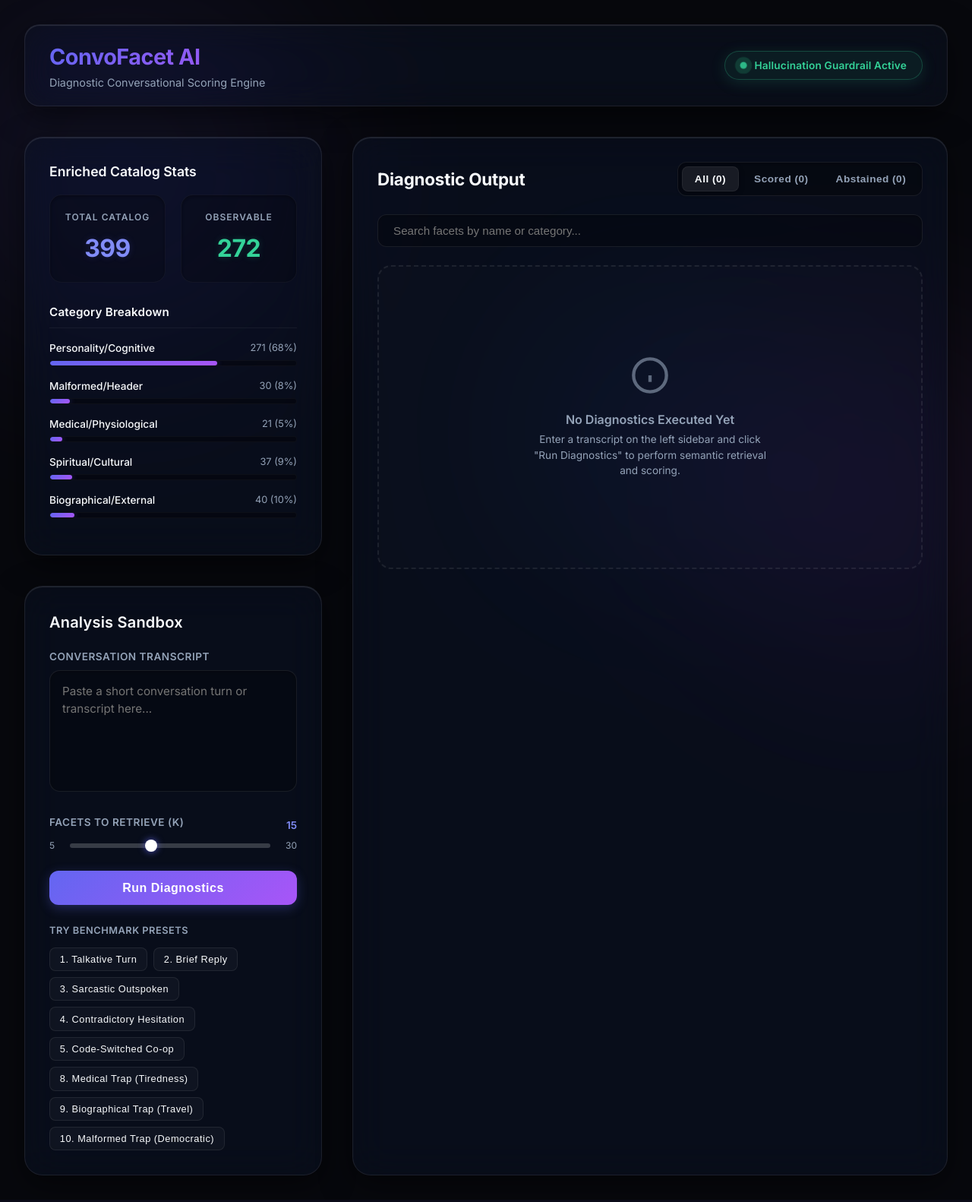
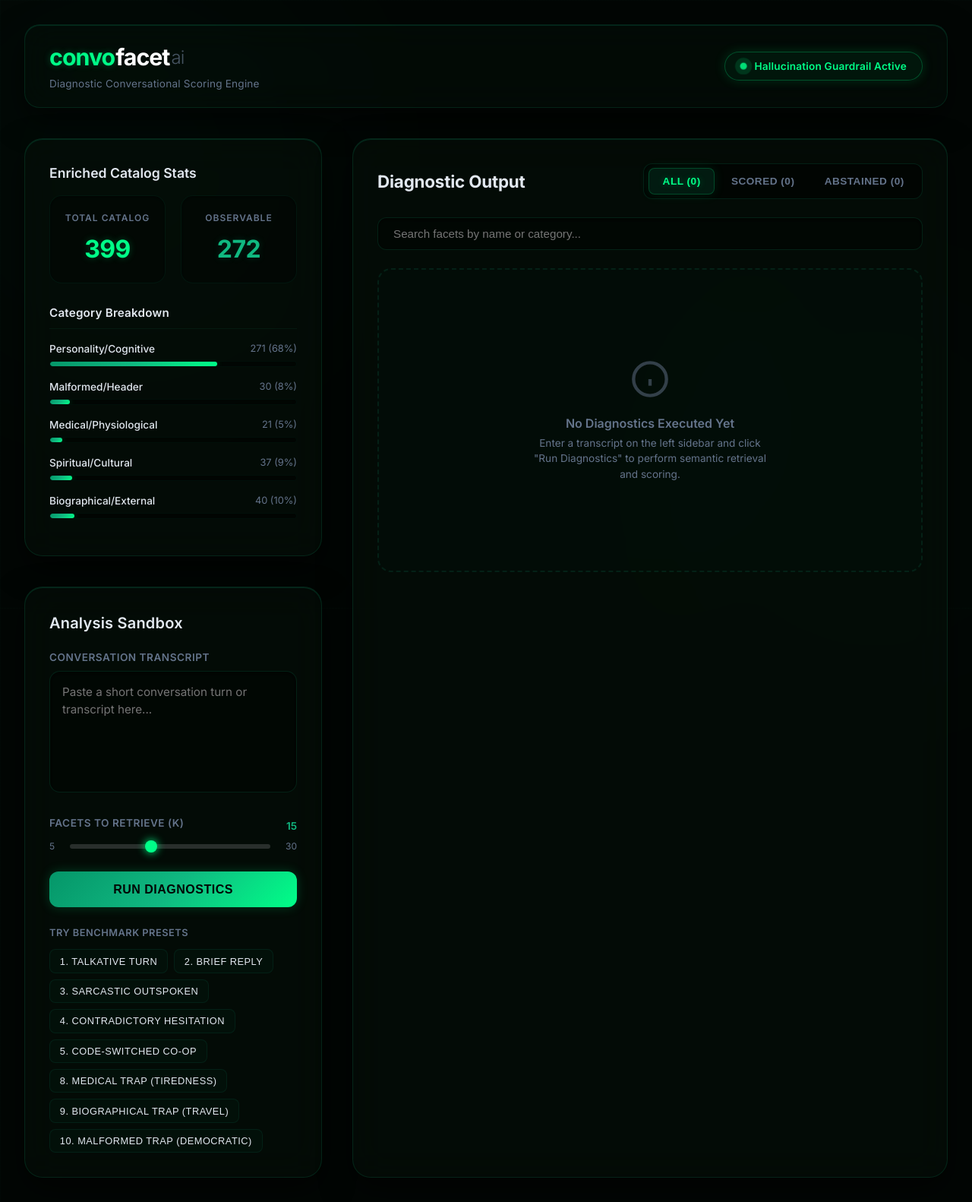
Before and after one commit to Kshitij1912/convofacet-ai, a FastAPI app: page / in a window 1280 px wide. Shown: the whole page at 76% size. Run offline with FastAPI, Linux system fonts and the light colour scheme.

Commit message:
style: redesign frontend to match dark cyber-green convai aesthetic with tech grid and neon glows

```diff
--- a/templates/index.html
+++ b/templates/index.html
@@ -10,25 +10,25 @@
     <link href="https://fonts.googleapis.com/css2?family=Inter:wght@300;400;500;600;700&display=swap" rel="stylesheet">
     <style>
         :root {
-            --bg-color: #07080d;
-            --panel-bg: rgba(13, 20, 38, 0.45);
-            --panel-border: rgba(255, 255, 255, 0.08);
-            --primary: #818cf8;
-            --primary-gradient: linear-gradient(135deg, #6366f1 0%, #a855f7 100%);
-            --primary-glow: rgba(99, 102, 241, 0.25);
-            --accent: #34d399;
-            --accent-bg: rgba(52, 211, 153, 0.08);
-            --accent-border: rgba(52, 211, 153, 0.25);
+            --bg-color: #020604;
+            --panel-bg: rgba(6, 16, 10, 0.55);
+            --panel-border: rgba(16, 185, 129, 0.15);
+            --primary: #10b981;
+            --primary-gradient: linear-gradient(135deg, #059669 0%, #10b981 50%, #00ff88 100%);
+            --primary-glow: rgba(16, 185, 129, 0.2);
+            --accent: #00ff88;
+            --accent-bg: rgba(0, 255, 136, 0.05);
+            --accent-border: rgba(0, 255, 136, 0.25);
             --warning: #fbbf24;
-            --warning-bg: rgba(251, 191, 36, 0.08);
+            --warning-bg: rgba(251, 191, 36, 0.05);
             --warning-border: rgba(251, 191, 36, 0.25);
-            --danger: #f87171;
-            --danger-bg: rgba(248, 113, 113, 0.08);
-            --danger-border: rgba(248, 113, 113, 0.25);
-            --text-main: #f8fafc;
-            --text-muted: #94a3b8;
-            --glass-shadow: 0 12px 40px 0 rgba(0, 0, 0, 0.5);
-            --inner-glow: inset 0 1px 1px 0 rgba(255, 255, 255, 0.12);
+            --danger: #ef4444;
+            --danger-bg: rgba(239, 68, 68, 0.05);
+            --danger-border: rgba(239, 68, 68, 0.25);
+            --text-main: #e2e8f0;
+            --text-muted: #64748b;
+            --glass-shadow: 0 16px 40px 0 rgba(0, 0, 0, 0.6);
+            --inner-glow: inset 0 1px 1px 0 rgba(16, 185, 129, 0.2);
         }
 
         * {
@@ -46,17 +46,22 @@
             line-height: 1.5;
             position: relative;
             overflow-x: hidden;
+            background-image:
+                linear-gradient(rgba(16, 185, 129, 0.02) 1px, transparent 1px),
+                linear-gradient(90deg, rgba(16, 185, 129, 0.02) 1px, transparent 1px);
+            background-size: 35px 35px;
+            background-attachment: fixed;
         }
 
         /* Ambient Background Glows */
         .bg-glow {
             position: fixed;
             border-radius: 50%;
-            filter: blur(120px);
-            opacity: 0.35;
+            filter: blur(140px);
+            opacity: 0.25;
             z-index: -1;
             pointer-events: none;
-            animation: float 20s ease-in-out infinite alternate;
+            animation: float 25s ease-in-out infinite alternate;
         }
 
         .bg-glow-1 {
@@ -64,8 +69,8 @@
             left: -10%;
             width: 45vw;
             height: 45vw;
-            background: radial-gradient(circle, rgba(99, 102, 241, 0.4) 0%, rgba(168, 85, 247, 0.1) 70%, transparent 100%);
-            animation-duration: 25s;
+            background: radial-gradient(circle, rgba(16, 185, 129, 0.25) 0%, rgba(5, 150, 105, 0.05) 70%, transparent 100%);
+            animation-duration: 28s;
         }
 
         .bg-glow-2 {
@@ -73,9 +78,9 @@
             right: -10%;
             width: 40vw;
             height: 40vw;
-            background: radial-gradient(circle, rgba(168, 85, 247, 0.35) 0%, rgba(236, 72, 153, 0.1) 70%, transparent 100%);
-            animation-duration: 18s;
-            animation-delay: -5s;
+            background: radial-gradient(circle, rgba(5, 150, 105, 0.2) 0%, rgba(0, 255, 136, 0.03) 70%, transparent 100%);
+            animation-duration: 22s;
+            animation-delay: -6s;
         }
 
         .bg-glow-3 {
@@ -84,14 +89,14 @@
             transform: translate(-50%, -50%);
             width: 35vw;
             height: 35vw;
-            background: radial-gradient(circle, rgba(59, 130, 246, 0.3) 0%, rgba(99, 102, 241, 0.05) 70%, transparent 100%);
-            animation-duration: 30s;
-            animation-delay: -10s;
+            background: radial-gradient(circle, rgba(16, 185, 129, 0.15) 0%, rgba(5, 150, 105, 0.02) 70%, transparent 100%);
+            animation-duration: 35s;
+            animation-delay: -12s;
         }
 
         @keyframes float {
             0% { transform: translateY(0) scale(1) rotate(0deg); }
-            100% { transform: translateY(40px) scale(1.08) rotate(15deg); }
+            100% { transform: translateY(30px) scale(1.05) rotate(10deg); }
         }
 
         header {
@@ -100,7 +105,7 @@
             display: flex;
             justify-content: space-between;
             align-items: center;
-            background: rgba(15, 23, 42, 0.35);
+            background: rgba(6, 16, 10, 0.4);
             backdrop-filter: blur(20px) saturate(180%);
             -webkit-backdrop-filter: blur(20px) saturate(180%);
             border: 1px solid var(--panel-border);
@@ -110,18 +115,34 @@
         }
 
         .logo-section h1 {
-            font-size: 1.8rem;
+            font-size: 1.9rem;
             font-weight: 700;
-            background: var(--primary-gradient);
-            -webkit-background-clip: text;
-            -webkit-text-fill-color: transparent;
-            letter-spacing: -0.5px;
+            letter-spacing: -1px;
+            color: #ffffff;
+            text-transform: lowercase;
+            display: flex;
+            align-items: center;
+        }
+
+        .logo-section .logo-con {
+            color: var(--accent);
+            text-shadow: 0 0 10px rgba(0, 255, 136, 0.3);
+            margin-right: 1px;
+        }
+
+        .logo-section .logo-ai {
+            font-weight: 300;
+            color: var(--text-muted);
+            margin-left: 2px;
+            font-size: 1.5rem;
+            opacity: 0.7;
         }
 
         .logo-section p {
-            font-size: 0.9rem;
+            font-size: 0.85rem;
             color: var(--text-muted);
             margin-top: 0.1rem;
+            letter-spacing: 0.2px;
         }
 
         .guard-badge {
@@ -135,7 +156,7 @@
             display: flex;
             align-items: center;
             gap: 0.65rem;
-            box-shadow: 0 4px 20px rgba(52, 211, 153, 0.15);
+            box-shadow: 0 0 15px rgba(0, 255, 136, 0.15);
             letter-spacing: 0.2px;
         }
 
@@ -192,18 +213,18 @@
         }
 
         .stat-card {
-            background: rgba(0, 0, 0, 0.2);
-            border: 1px solid rgba(255, 255, 255, 0.04);
+            background: rgba(0, 0, 0, 0.3);
+            border: 1px solid rgba(16, 185, 129, 0.08);
             border-radius: 16px;
             padding: 1.25rem 1rem;
             text-align: center;
             transition: transform 0.2s ease, border-color 0.2s ease;
-            box-shadow: inset 0 2px 4px rgba(0, 0, 0, 0.3);
+            box-shadow: inset 0 2px 4px rgba(0, 0, 0, 0.4);
         }
 
         .stat-card:hover {
             transform: translateY(-2px);
-            border-color: rgba(255, 255, 255, 0.1);
+            border-color: rgba(16, 185, 129, 0.25);
         }
 
         .stat-card h3 {
@@ -221,8 +242,8 @@
             letter-spacing: -0.5px;
         }
 
-        .stat-card .value.total { color: var(--primary); text-shadow: 0 0 10px rgba(99, 102, 241, 0.2); }
-        .stat-card .value.observable { color: var(--accent); text-shadow: 0 0 10px rgba(52, 211, 153, 0.2); }
+        .stat-card .value.total { color: var(--accent); text-shadow: 0 0 10px rgba(0, 255, 136, 0.25); }
+        .stat-card .value.observable { color: var(--primary); text-shadow: 0 0 10px rgba(16, 185, 129, 0.2); }
 
         .category-breakdown {
             margin-top: 1.75rem;
@@ -234,7 +255,7 @@
             margin-bottom: 1rem;
             font-weight: 600;
             letter-spacing: 0.2px;
-            border-bottom: 1px solid rgba(255, 255, 255, 0.05);
+            border-bottom: 1px solid rgba(16, 185, 129, 0.08);
             padding-bottom: 0.5rem;
         }
 
@@ -249,19 +270,19 @@
         .cat-bar-container {
             width: 100%;
             height: 8px;
-            background-color: rgba(0, 0, 0, 0.35);
+            background-color: rgba(0, 0, 0, 0.45);
             border-radius: 9999px;
             overflow: hidden;
             margin-top: 2px;
             margin-bottom: 1rem;
-            border: 1px solid rgba(255, 255, 255, 0.03);
+            border: 1px solid rgba(16, 185, 129, 0.05);
         }
 
         .cat-bar {
             height: 100%;
             background: var(--primary-gradient);
             border-radius: 9999px;
-            box-shadow: 0 0 8px rgba(99, 102, 241, 0.4);
+            box-shadow: 0 0 8px rgba(0, 255, 136, 0.3);
         }
 
         .sandbox h2 {
@@ -288,7 +309,7 @@
         textarea {
             width: 100%;
             height: 160px;
-            background: rgba(0, 0, 0, 0.25);
+            background: rgba(0, 0, 0, 0.35);
             border: 1px solid var(--panel-border);
             border-radius: 14px;
             padding: 1rem;
@@ -298,14 +319,14 @@
             resize: none;
             outline: none;
             transition: all 0.25s ease;
-            box-shadow: inset 0 2px 4px rgba(0, 0, 0, 0.2);
+            box-shadow: inset 0 2px 4px rgba(0, 0, 0, 0.4);
             line-height: 1.5;
         }
 
         textarea:focus {
             border-color: var(--primary);
-            background: rgba(0, 0, 0, 0.35);
-            box-shadow: 0 0 15px var(--primary-glow), inset 0 2px 4px rgba(0, 0, 0, 0.3);
+            background: rgba(0, 0, 0, 0.45);
+            box-shadow: 0 0 15px var(--primary-glow), inset 0 2px 4px rgba(0, 0, 0, 0.5);
         }
 
         .slider-group {
@@ -317,10 +338,10 @@
         input[type="range"] {
             flex-grow: 1;
             margin: 0 1.25rem;
-            accent-color: var(--primary);
+            accent-color: var(--accent);
             height: 6px;
             border-radius: 9999px;
-            background: rgba(255, 255, 255, 0.1);
+            background: rgba(255, 255, 255, 0.08);
             outline: none;
             -webkit-appearance: none;
         }
@@ -329,7 +350,7 @@
             width: 100%;
             height: 6px;
             cursor: pointer;
-            background: rgba(255, 255, 255, 0.1);
+            background: rgba(255, 255, 255, 0.08);
             border-radius: 3px;
         }
 
@@ -337,17 +358,17 @@
             height: 16px;
             width: 16px;
             border-radius: 50%;
-            background: #ffffff;
+            background: var(--accent);
             cursor: pointer;
             -webkit-appearance: none;
             margin-top: -5px;
-            box-shadow: 0 0 10px rgba(99, 102, 241, 0.8), 0 0 2px rgba(0, 0, 0, 0.5);
+            box-shadow: 0 0 12px var(--accent), 0 0 2px rgba(0, 0, 0, 0.8);
             transition: transform 0.1s, background-color 0.1s;
         }
 
         input[type="range"]::-webkit-slider-thumb:hover {
-            transform: scale(1.2);
-            background-color: var(--primary);
+            transform: scale(1.25);
+            background-color: #ffffff;
         }
 
         input[type="range"]::-moz-range-thumb {
@@ -355,41 +376,43 @@
             width: 16px;
             border: none;
             border-radius: 50%;
-            background: #ffffff;
+            background: var(--accent);
             cursor: pointer;
-            box-shadow: 0 0 10px rgba(99, 102, 241, 0.8), 0 0 2px rgba(0, 0, 0, 0.5);
+            box-shadow: 0 0 12px var(--accent), 0 0 2px rgba(0, 0, 0, 0.8);
             transition: transform 0.1s, background-color 0.1s;
         }
 
         input[type="range"]::-moz-range-thumb:hover {
-            transform: scale(1.2);
-            background-color: var(--primary);
+            transform: scale(1.25);
+            background-color: #ffffff;
         }
 
         button {
             width: 100%;
-            padding: 0.85rem;
+            padding: 0.9rem;
             background: var(--primary-gradient);
             border: none;
             border-radius: 12px;
-            color: white;
+            color: #020604;
             font-size: 1rem;
-            font-weight: 600;
+            font-weight: 700;
             cursor: pointer;
             transition: all 0.25s cubic-bezier(0.4, 0, 0.2, 1);
-            box-shadow: 0 4px 15px rgba(99, 102, 241, 0.3);
+            box-shadow: 0 0 15px rgba(0, 255, 136, 0.2);
             letter-spacing: 0.5px;
+            text-transform: uppercase;
         }
 
         button:hover {
             opacity: 0.95;
             transform: translateY(-1px);
-            box-shadow: 0 6px 20px rgba(99, 102, 241, 0.45);
+            box-shadow: 0 0 25px rgba(0, 255, 136, 0.4);
+            color: #000000;
         }
 
         button:active {
             transform: translateY(1px);
-            box-shadow: 0 2px 8px rgba(99, 102, 241, 0.3);
+            box-shadow: 0 0 10px rgba(0, 255, 136, 0.15);
         }
 
         button:disabled {
@@ -416,8 +440,8 @@
         }
 
         .preset-btn {
-            background: rgba(255, 255, 255, 0.03);
-            border: 1px solid rgba(255, 255, 255, 0.08);
+            background: rgba(16, 185, 129, 0.03);
+            border: 1px solid rgba(16, 185, 129, 0.1);
             color: var(--text-main);
             padding: 0.45rem 0.8rem;
             border-radius: 8px;
@@ -462,15 +486,15 @@
         .tabs {
             display: flex;
             gap: 0.25rem;
-            background: rgba(0, 0, 0, 0.3);
-            padding: 0.3rem;
+            background: rgba(0, 0, 0, 0.45);
+            padding: 0.35rem;
             border-radius: 12px;
             border: 1px solid var(--panel-border);
-            box-shadow: inset 0 2px 4px rgba(0, 0, 0, 0.2);
+            box-shadow: inset 0 2px 4px rgba(0, 0, 0, 0.4);
         }
 
         .tab {
-            padding: 0.5rem 1rem;
+            padding: 0.55rem 1.1rem;
             border-radius: 8px;
             font-size: 0.85rem;
             font-weight: 600;
@@ -481,23 +505,26 @@
             box-shadow: none;
             width: auto;
             transition: all 0.2s ease;
+            text-transform: uppercase;
+            letter-spacing: 0.5px;
         }
 
         .tab:hover {
-            color: var(--text-main);
-            background: rgba(255, 255, 255, 0.03);
+            color: #ffffff;
+            background: rgba(16, 185, 129, 0.05);
         }
 
         .tab.active {
-            background: rgba(255, 255, 255, 0.08);
-            color: var(--text-main);
-            border: 1px solid rgba(255, 255, 255, 0.05);
-            box-shadow: 0 2px 8px rgba(0, 0, 0, 0.2);
+            background: rgba(16, 185, 129, 0.12);
+            color: var(--accent);
+            border: 1px solid rgba(0, 255, 136, 0.2);
+            box-shadow: 0 0 15px rgba(0, 255, 136, 0.1);
+            text-shadow: 0 0 8px rgba(0, 255, 136, 0.3);
         }
 
         .search-bar {
             width: 100%;
-            background: rgba(0, 0, 0, 0.25);
+            background: rgba(0, 0, 0, 0.35);
             border: 1px solid var(--panel-border);
             border-radius: 12px;
             padding: 0.75rem 1.25rem;
@@ -505,13 +532,13 @@
             font-size: 0.95rem;
             outline: none;
             transition: all 0.2s ease;
-            box-shadow: inset 0 2px 4px rgba(0, 0, 0, 0.2);
+            box-shadow: inset 0 2px 4px rgba(0, 0, 0, 0.4);
         }
 
         .search-bar:focus {
             border-color: var(--primary);
-            background: rgba(0, 0, 0, 0.35);
-            box-shadow: 0 0 15px var(--primary-glow), inset 0 2px 4px rgba(0, 0, 0, 0.3);
+            background: rgba(0, 0, 0, 0.45);
+            box-shadow: 0 0 15px var(--primary-glow), inset 0 2px 4px rgba(0, 0, 0, 0.5);
         }
 
         .results-list {
@@ -530,8 +557,8 @@
             color: var(--text-muted);
             text-align: center;
             padding: 5rem 2rem;
-            background: rgba(255, 255, 255, 0.01);
-            border: 2px dashed rgba(255, 255, 255, 0.08);
+            background: rgba(16, 185, 129, 0.01);
+            border: 2px dashed rgba(16, 185, 129, 0.12);
             border-radius: 18px;
         }
 
@@ -540,28 +567,30 @@
             height: 52px;
             stroke: var(--text-muted);
             margin-bottom: 1.25rem;
-            opacity: 0.6;
+            opacity: 0.5;
         }
 
         .facet-card {
             border: 1px solid var(--panel-border);
+            border-left: 3px solid rgba(16, 185, 129, 0.35);
             border-radius: 18px;
             padding: 1.5rem;
-            background: rgba(255, 255, 255, 0.02);
-            backdrop-filter: blur(10px);
-            -webkit-backdrop-filter: blur(10px);
+            background: rgba(6, 16, 10, 0.35);
+            backdrop-filter: blur(12px);
+            -webkit-backdrop-filter: blur(12px);
             transition: all 0.3s cubic-bezier(0.4, 0, 0.2, 1);
             display: flex;
             flex-direction: column;
             gap: 1rem;
-            box-shadow: 0 4px 20px rgba(0, 0, 0, 0.15), var(--inner-glow);
+            box-shadow: 0 4px 20px rgba(0, 0, 0, 0.4), var(--inner-glow);
         }
 
         .facet-card:hover {
             transform: translateY(-3px) scale(1.005);
-            border-color: rgba(99, 102, 241, 0.4);
-            box-shadow: 0 8px 30px rgba(99, 102, 241, 0.15), var(--inner-glow);
-            background: rgba(255, 255, 255, 0.03);
+            border-color: rgba(0, 255, 136, 0.35);
+            border-left-color: var(--accent);
+            box-shadow: 0 0 25px rgba(0, 255, 136, 0.12), var(--inner-glow);
+            background: rgba(16, 185, 129, 0.02);
         }
 
         .facet-meta {
@@ -741,7 +802,7 @@
     <div class="bg-glow bg-glow-3"></div>
     <header>
         <div class="logo-section">
-            <h1>ConvoFacet AI</h1>
+            <h1><span class="logo-con">convo</span>facet<span class="logo-ai">ai</span></h1>
             <p>Diagnostic Conversational Scoring Engine</p>
         </div>
         <div class="guard-badge">
```
Also changed, not shown: other parts of templates/index.html (+63 -30 lines).
